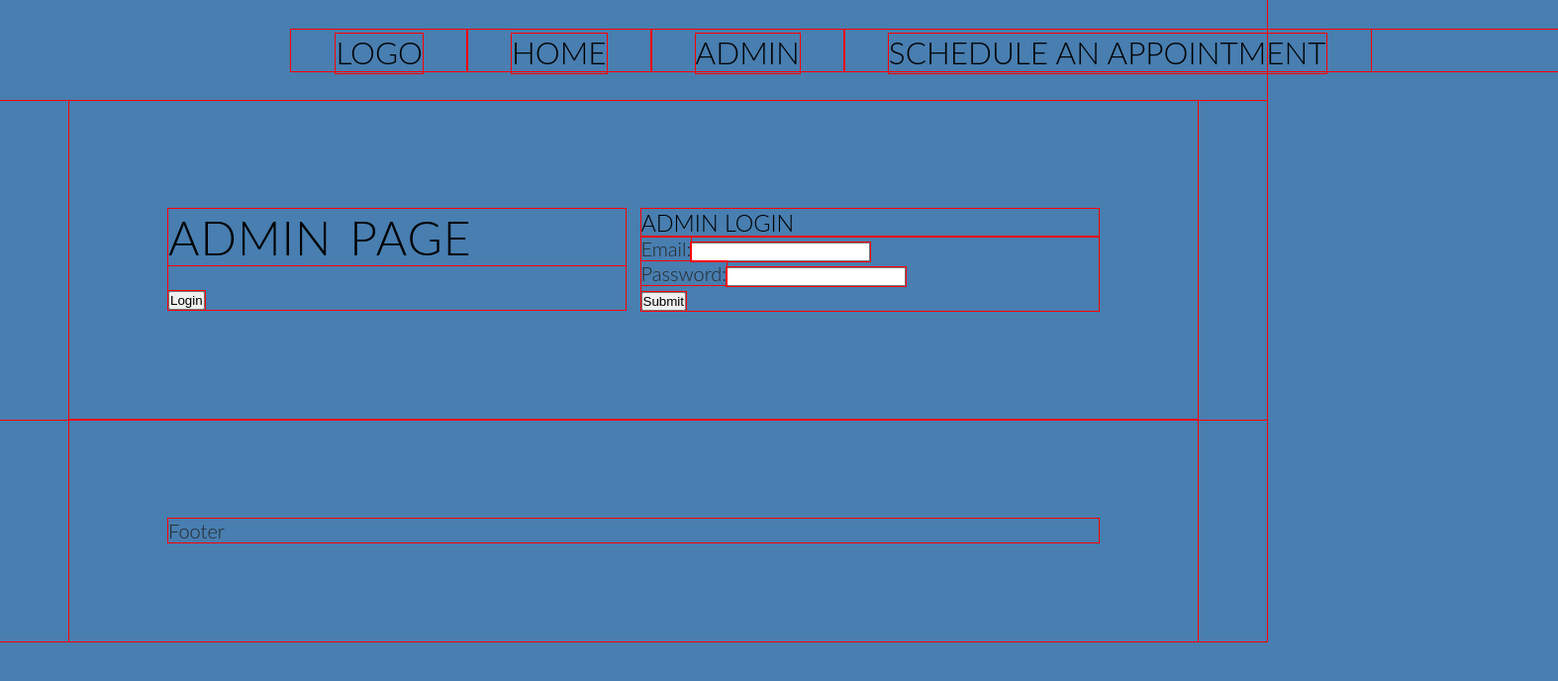
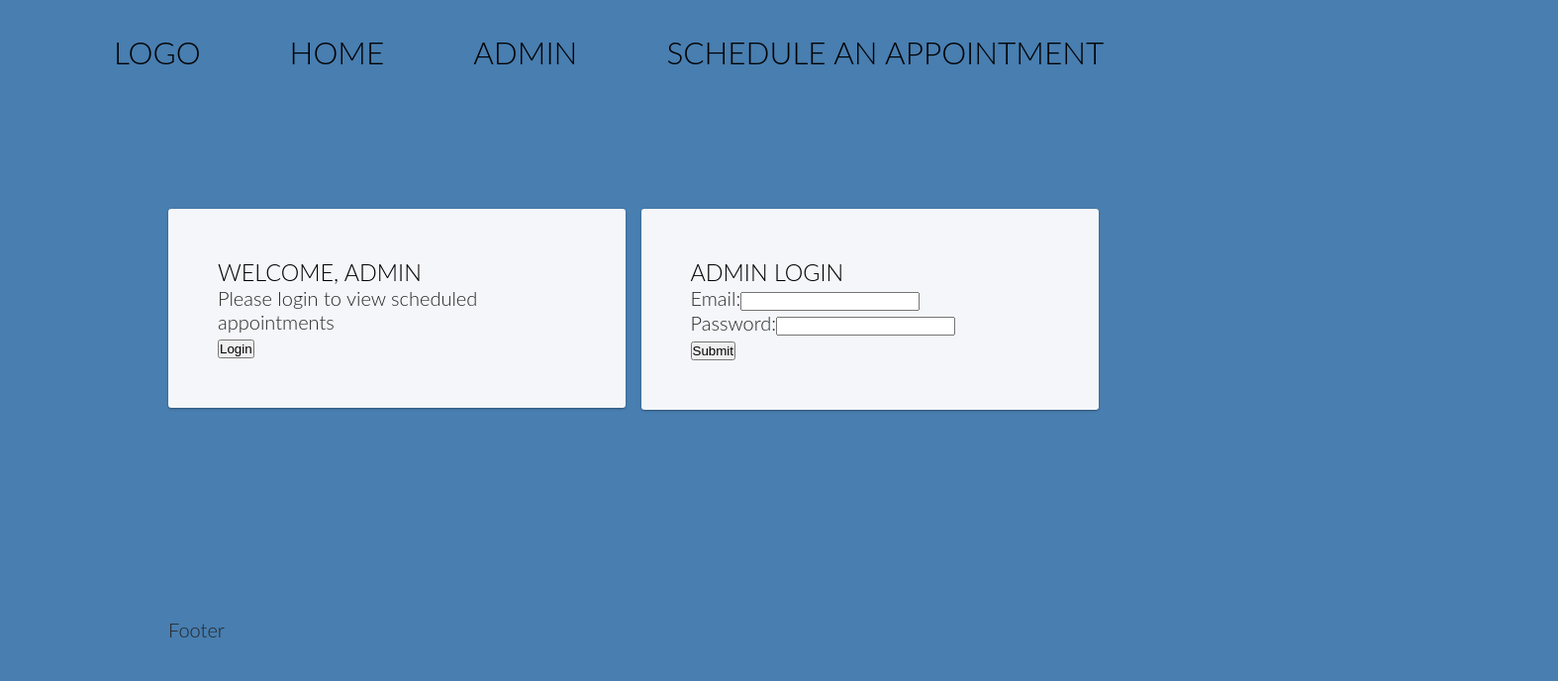
Before and after one commit to owenmowery/appointment-scheduler-frontend, a React (Create React App) app: page /admin in a window 1280 px wide. Shown: the top 688 px of the page at 99% size, 1574 px wide, since content can reach past the window. Built offline with nearby package versions, Linux system fonts and the light colour scheme.

Commit message:
finished home page styling, started admin page

```diff
--- a/src/App.js
+++ b/src/App.js
@@ -12,7 +12,9 @@ class App extends Component {
   render() {
     return (
       <Router>
-        <NavBar />
+        <div className="row">
+          <NavBar />
+        </div>
         <div className="container">
           <Switch>
             <Route exact path="/" component={ Home } />
--- a/src/components/Admin.js
+++ b/src/components/Admin.js
@@ -7,11 +7,12 @@ export default class Admin extends Component {
     render() {
         return (
             <section className="row">
-                <div className="col span-1-of-2 admin-col">
-                    <h1>Admin Page</h1>
+                <div className="col span-1-of-2 admin-cols">
+                    <h3>Welcome, Admin</h3>
+                    <p>Please login to view scheduled appointments</p>
                     <button onClick={() => <SignIn />}>Login</button>
                 </div>
-                <div className="col span-1-of-2 admin-col">
+                <div className="col span-1-of-2 admin-cols">
                     <SignIn />
                 </div>
             </section>
--- a/src/index.css
+++ b/src/index.css
@@ -4,7 +4,7 @@
   margin: 0;
   padding: 0;
   box-sizing: border-box;
-  outline: 1px solid red;
+  outline: ;
 }
 
 html {
@@ -83,7 +83,6 @@ h1 {
   list-style: none;
   margin-top: 30px;
   margin-bottom: 30px;
-  margin-left: 23%;
   display: inline-block;
 }
 
@@ -92,6 +91,11 @@ h1 {
   font-size: 35px;
   padding-left: 45px;
   padding-right: 45px;
+
+  text-decoration: none;
+  text-transform: uppercase;
+  border-bottom: 2px solid transparent;
+  transition: border-bottom 0.2s;
 }
 
 .nav-links {
@@ -134,10 +138,15 @@ h1 {
   box-shadow: 0 14px 28px rgba(0,0,0,0.25), 0 10px 10px rgba(0,0,0,0.22);
 }
 
-.title {
-
+.admin-cols {
+  box-shadow: 0 1px 3px rgba(0,0,0,0.12), 0 1px 2px rgba(0,0,0,0.24);
+  transition: all 0.3s cubic-bezier(.25,.8,.25,1);
+  padding: 50px;
+  margin-top: 100px;
+  background-color: #f5f6fa;
+  border-radius: 3px;
 }
 
-.admin-col {
-
+.admin-cols:hover {
+  box-shadow: 0 14px 28px rgba(0,0,0,0.25), 0 10px 10px rgba(0,0,0,0.22);
 }
```
